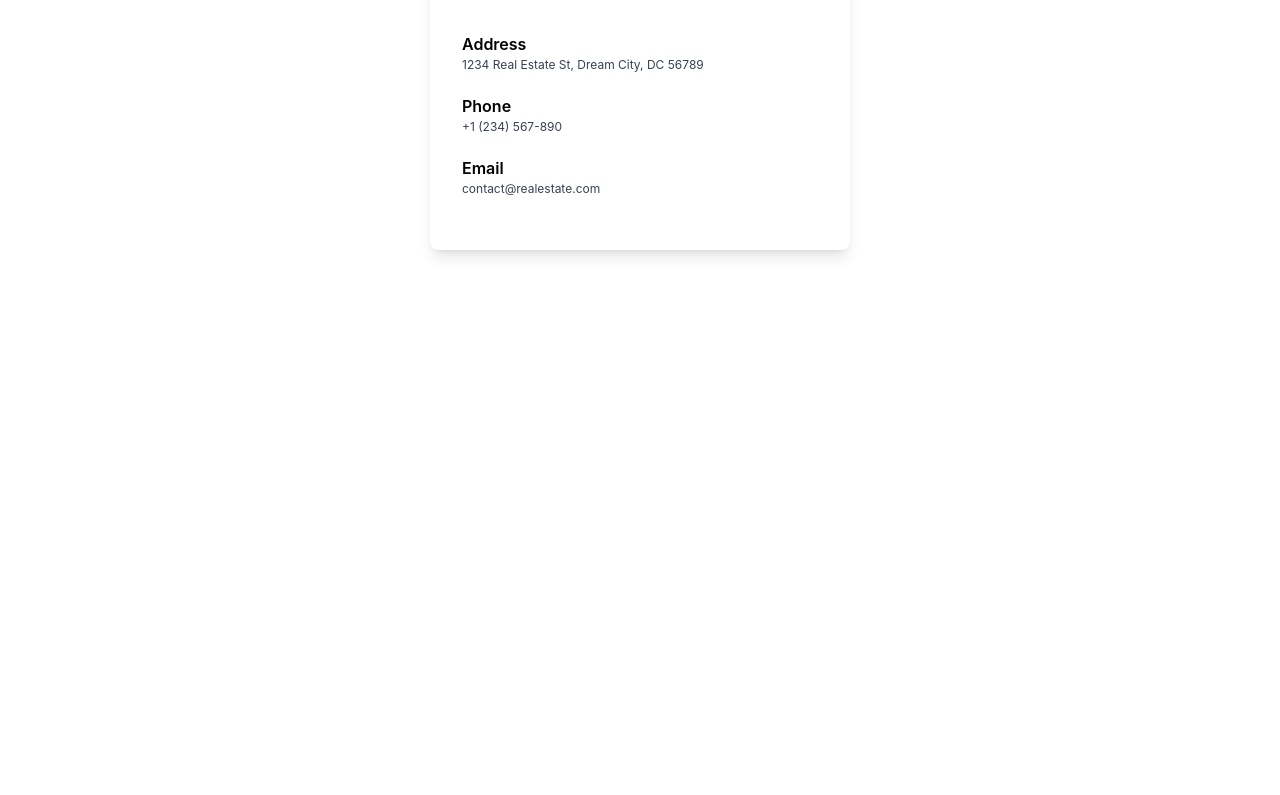
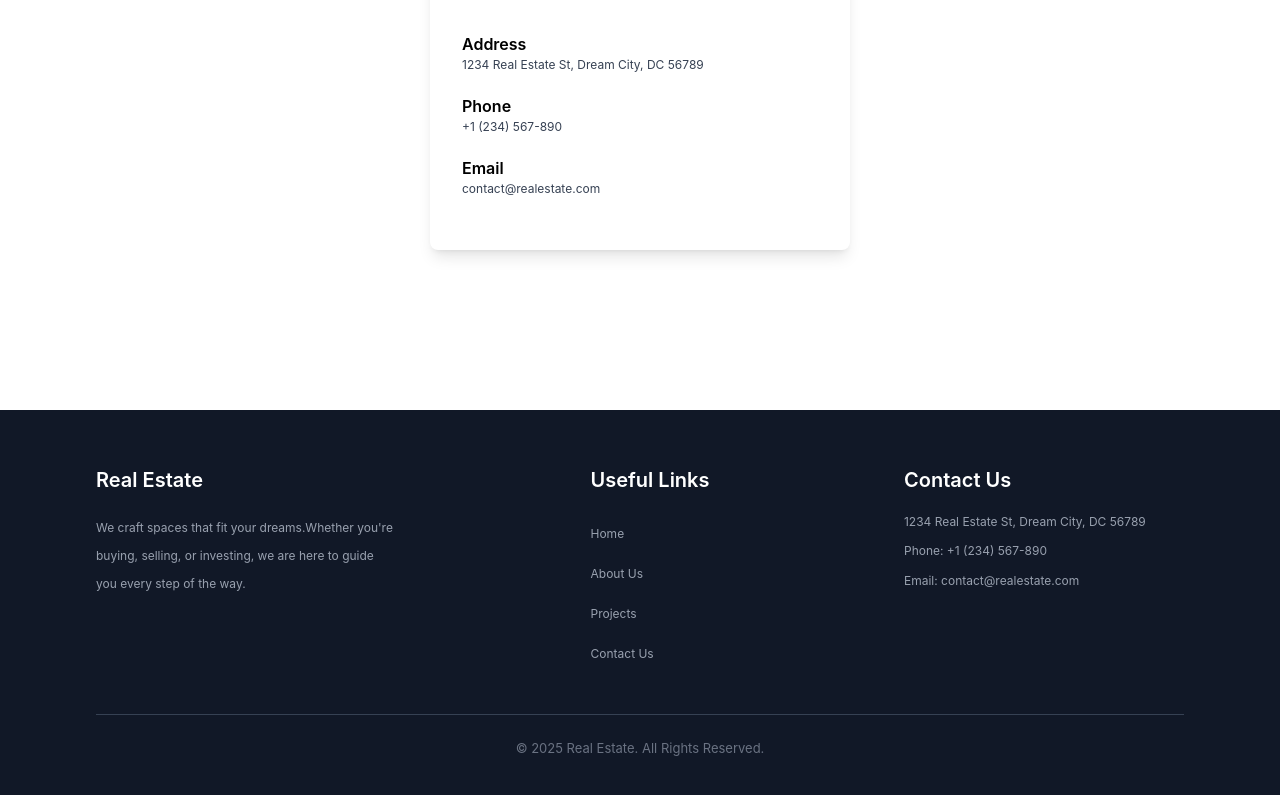
Before and after one commit to ShanzaArooj142/react-real-estate, a React (Vite) app: page / in a window 1280 px wide. Shown: the part 3833-4628 px from the top of the page. Before the commit the page ends 4163 px from the top, so only its background shows below. Built offline with nearby package versions, Linux system fonts and the light colour scheme.

Commit message:
style: Enhance Footer component layout and styling for better presentation

```diff
--- a/src/components/Footer.jsx
+++ b/src/components/Footer.jsx
@@ -2,7 +2,51 @@ import React from 'react'
 
 const Footer = () => {
   return (
-    <div className=''>
+    <div className='bg-[#111827] text-white px-24 py-14 mt-20'>
+      <div className='flex justify-between'>
+        <div className='w-[300px]'>
+          <h2 className="text-xl font-semibold mb-5">
+            Real Estate
+          </h2>
+          <p className="text-gray-400 leading-7 text-[12px]">
+            We craft spaces that fit your dreams.Whether
+            you're buying, selling, or investing, we are here to
+            guide you every step of the way.
+          </p>
+        </div>
+
+        <div>
+          <h2 className="text-xl font-semibold mb-5">
+            Useful Links
+          </h2>
+          <ul className="text-gray-400 leading-10 text-[12px]">
+            <li><a href="#">Home</a></li>
+            <li><a href="#">About Us</a></li>
+            <li><a href="#">Projects</a></li>
+            <li><a href="#">Contact Us</a></li>
+          </ul>
+        </div>
+
+          <div className="w-70">
+            <h2 className="text-xl font-semibold mb-5">
+                Contact Us
+            </h2>
+            <p className="text-gray-400 mb-3 text-xs">
+                1234 Real Estate St, Dream City, DC 56789
+            </p>
+            <p className="text-gray-400 mb-3 text-[12px]">
+                Phone: +1 (234) 567-890
+            </p>
+            <p className="text-gray-400 text-[12px]">
+                Email: contact@realestate.com
+            </p>
+        </div>
+      </div>
+
+      <hr className="border-gray-700 mt-10" />
+      <p className="text-center text-[13px] text-gray-500 mt-6">
+      © 2025 Real Estate. All Rights Reserved.
+     </p>
 
     </div>
   )
```
